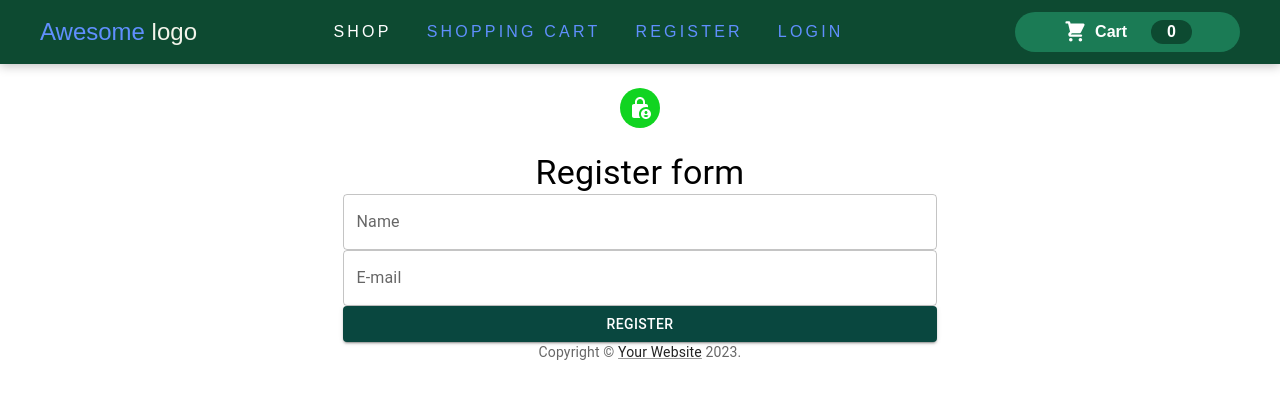
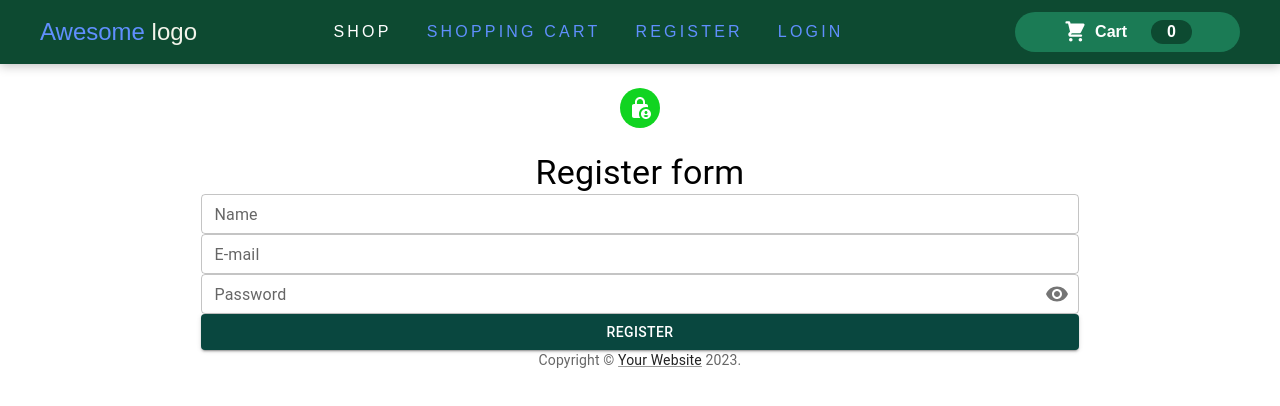
Before and after one commit to AntonVak/delivery-food-eliftech, a React (Create React App) app: page /register in a window 1280 px wide. Shown: the top 406 px of the page. Built offline with nearby package versions, Linux system fonts and the light colour scheme.

Commit message:
add yupResolver

```diff
--- a/package.json
+++ b/package.json
@@ -6,6 +6,7 @@
     "@emotion/css": "^11.11.0",
     "@emotion/react": "^11.11.1",
     "@emotion/styled": "^11.11.0",
+    "@hookform/resolvers": "^3.3.1",
     "@mui/icons-material": "^5.14.7",
     "@mui/material": "^5.14.7",
     "@reduxjs/toolkit": "^1.9.5",
@@ -21,7 +22,8 @@
     "react-scripts": "5.0.1",
     "redux-persist": "^6.0.0",
     "sass": "^1.58.0",
-    "web-vitals": "^2.1.4"
+    "web-vitals": "^2.1.4",
+    "yup": "^1.2.0"
   },
   "scripts": {
     "start": "react-scripts start",
--- a/src/components/LogInForm/LogInForm.jsx
+++ b/src/components/LogInForm/LogInForm.jsx
@@ -9,8 +9,8 @@ import { styles } from "./LoginFormStayle";
 const LoginForm = () => {
   const { handleSubmit, reset, control } = useForm({
     defaultValues: {
-      firstName: "",
-      email: "",
+      name: "",
+      password: "",
     },
     mode: "onTouched",
   });
@@ -29,7 +29,7 @@ const LoginForm = () => {
       </Typography>
       <Box component="form"  sx={styles.form} onSubmit={handleSubmit(onSubmit)}>
         <InputField control={control} name="name" label="Name" />
-        <InputField control={control} name="email" label="E-mail" />
+        <InputField control={control} name="password" label="Password" type="password"/>
         <Button className={styles.button} type="submit" variant="contained" fullWidth>
           Register
         </Button>
--- a/src/components/RegisterForm/RegisterForm.jsx
+++ b/src/components/RegisterForm/RegisterForm.jsx
@@ -2,15 +2,19 @@ import { Button, Typography } from "@mui/material";
 import { useForm } from "react-hook-form";
 import Copyright from "../Copyright/Copyright";
 import InputField from "../UI/FormFields/InputFields";
+import InputPassword from "../UI/FormFields/InputPassword";
+import { yupResolver } from "@hookform/resolvers/yup";
+import { userSchema } from "../../shared/schemaYup/schema";
 
 const RegisterForm = () => {
   const { handleSubmit, reset, control } = useForm({
     defaultValues: {
-      firstName: "",
+      name: "",
       email: "",
       password: "",
     },
     mode: "onTouched",
+    resolver: yupResolver(userSchema)
   });
 
   const onSubmit = (data) => {
@@ -27,13 +31,19 @@ const RegisterForm = () => {
         Register form
       </Typography>
       <form onSubmit={handleSubmit(onSubmit)}>
-        <InputField control={control} name="name" label="Name" />
-        <InputField control={control} name="email" label="E-mail" />
+        <InputField control={control} name="name" label="Name"  />
+        <InputField control={control} name="email" label="E-mail"/>
+        <InputPassword
+          control={control}
+          name="password"
+          label="Password"
+          type="password"
+        />
         <Button type="submit" fullWidth variant="contained">
           Register
         </Button>
       </form>
-      <Copyright sx={styles.сopyright}/>
+      <Copyright sx={styles.сopyright} />
     </>
   );
 };
--- a/src/components/UI/FormFields/InputFields.jsx
+++ b/src/components/UI/FormFields/InputFields.jsx
@@ -14,13 +14,14 @@ const InputField = ({ label, name, control, type }) => {
       <TextField
         id="outlined-basic"
         label={label}
-        onBlur={onBlur}
-        onChange={onChange}
-        ref={ref}
+        // onBlur={onBlur}
+        // onChange={onChange}
+        // ref={ref}
         type={type}
         fullWidth
+        size="small"
       />
-      {invalid && <p>{error?.message}</p>}
+      {/* {invalid && <p>{error?.message}</p>} */}
     </>
   );
 };
--- /dev/null
+++ b/src/components/UI/FormFields/InputPassword.jsx
@@ -0,0 +1,55 @@
+import {
+  FormControl,
+  IconButton,
+  InputAdornment,
+  InputLabel,
+  OutlinedInput,
+} from "@mui/material";
+import Visibility from "@mui/icons-material/Visibility";
+import VisibilityOff from "@mui/icons-material/VisibilityOff";
+import { useState } from "react";
+import { useController } from "react-hook-form";
+
+const InputPassword = ({ label, name, control, type }) => {
+  const [showPassword, setShowPassword] = useState(false);
+
+  const handleClickShowPassword = () => setShowPassword((show) => !show);
+
+  const handleMouseDownPassword = (event) => {
+    event.preventDefault();
+  };
+
+  const {
+    field: { ref, onBlur, onChange },
+    fieldState: { invalid, error },
+  } = useController({
+    name,
+    control,
+  });
+
+  return (
+    <FormControl sx={{ width: "100%" }} size="small" variant="outlined">
+      <InputLabel htmlFor="outlined-adornment-password">{label}</InputLabel>
+      <OutlinedInput
+        id="outlined-adornment-password"
+        type={showPassword ? "text" : "password"}
+        endAdornment={
+          <InputAdornment position="end">
+            <IconButton
+              aria-label="toggle password visibility"
+              onClick={handleClickShowPassword}
+              onMouseDown={handleMouseDownPassword}
+              edge="end"
+            >
+              {showPassword ? <VisibilityOff /> : <Visibility />}
+            </IconButton>
+          </InputAdornment>
+        }
+        label="Password"
+      />
+      {invalid && <p>{error?.message}</p>}
+    </FormControl>
+  );
+};
+
+export default InputPassword;
--- /dev/null
+++ b/src/shared/schemaYup/schema.js
@@ -0,0 +1,17 @@
+import * as yup from "yup";
+
+const emailReg =
+  /^[a-zA-Z0-9.!#$%&'*+/=?^_`{|}~-]+@[a-zA-Z0-9-]+(?:\.[a-zA-Z0-9-]+)*$/;
+
+export const userSchema = yup
+  .object({
+    firstName: yup
+      .string()
+      .required("First Name is required")
+      .min(3, "min 3 characters"),
+    email: yup.string().required().matches(emailReg, "E-mail is not valid"),
+    password: yup.string().required().min(2).max(16),
+  })
+  .required();
+
+//
```
Also changed, not shown: 1 other file (tests, documents, lock files or other folders).
